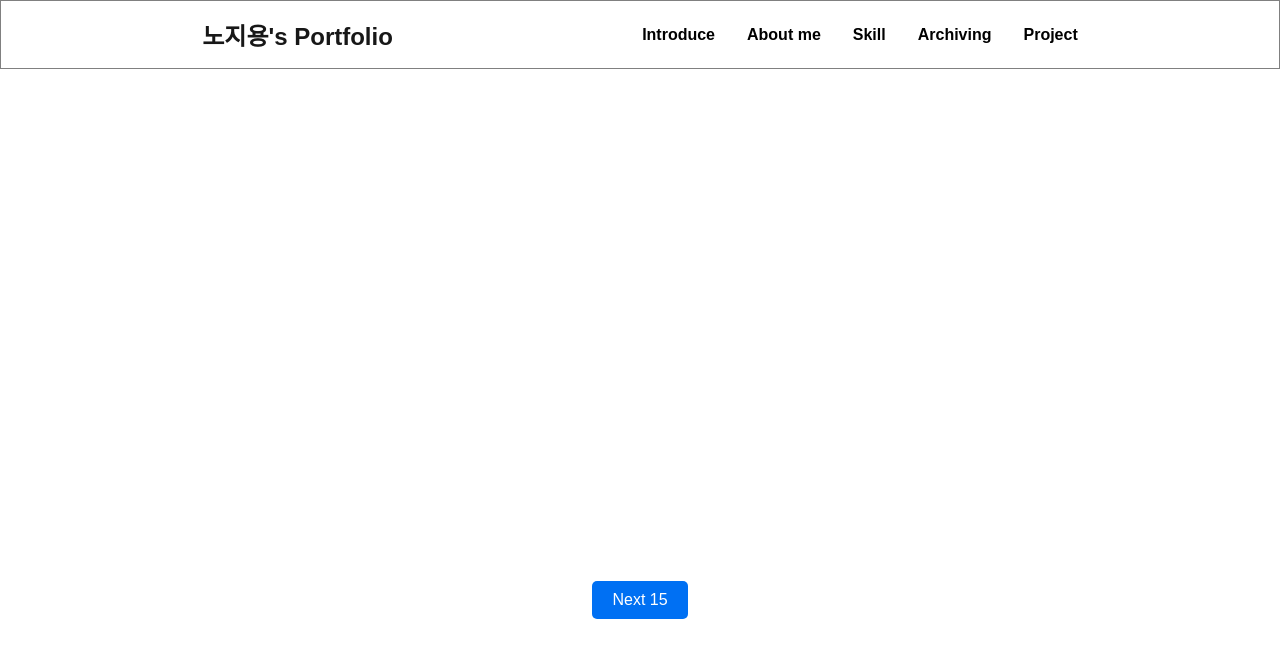
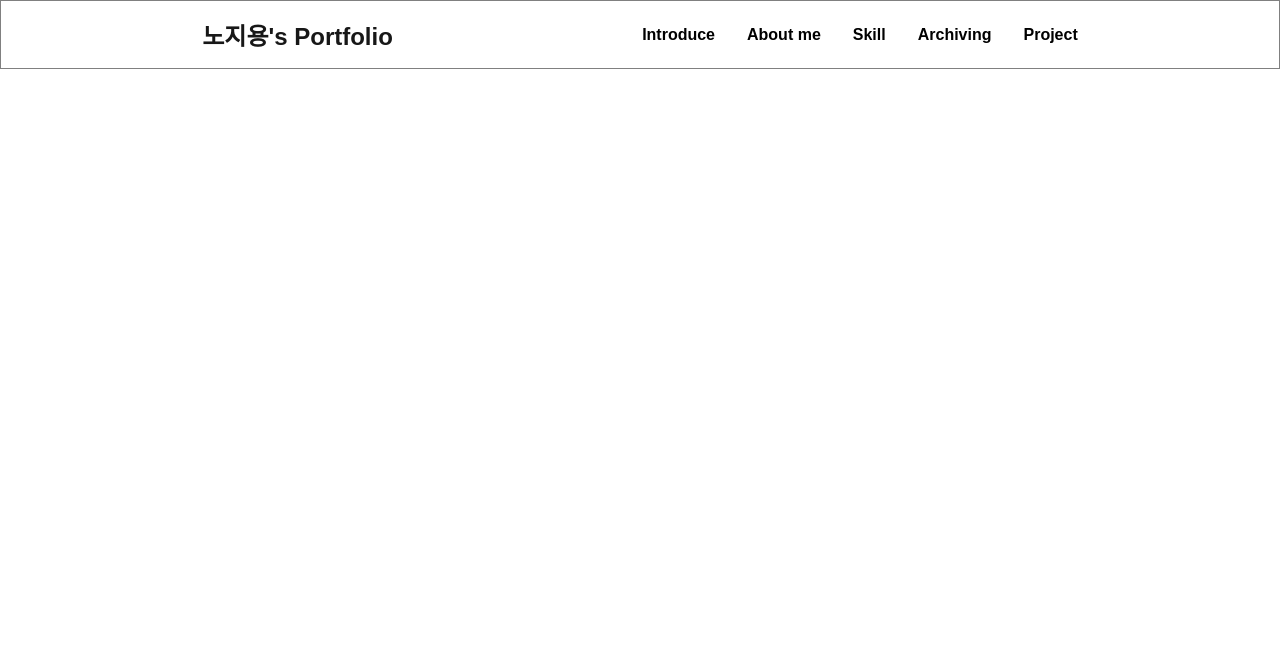
Before and after one commit to jiyongnoh/my-portfolio, a Next.js app: page / in a window 1280 px wide. Shown: the top 658 px of the page. Built offline with nearby package versions, Linux system fonts and the light colour scheme.

Commit message:
install: React 19 -> React 18 다운 그레이드 + framer-motion 패키지 설치

```diff
--- a/components/Main.tsx
+++ b/components/Main.tsx
@@ -8,10 +8,8 @@ const Main = styled.main`
 
   display: flex;
   flex-direction: column;
-  justify-content: center;
+  justify-content: flex-start;
   align-items: center;
-
-  gap: 2rem;
 `;
 
 export default Main;
--- a/src/app/page.tsx
+++ b/src/app/page.tsx
@@ -1,10 +1,13 @@
-import Button from "../../components/Button";
 import Main from "../../components/Main";
 
 export default function Home() {
   return (
     <Main>
-      <Button>Next 15</Button>
+      {/* Introduce Section */}
+      {/* About Section */}
+      {/* Skill Section */}
+      {/* Archiving Section */}
+      {/* Project Section */}
     </Main>
   );
 }
```
Also changed, not shown: package.json (+5 -4 lines), 1 other file (tests, documents, lock files or other folders).
